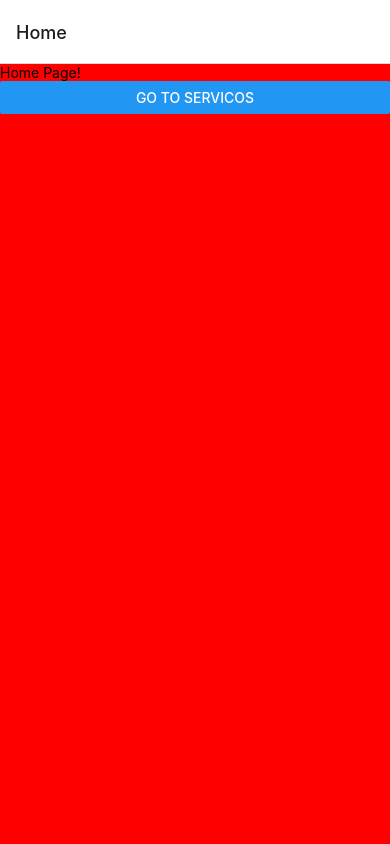
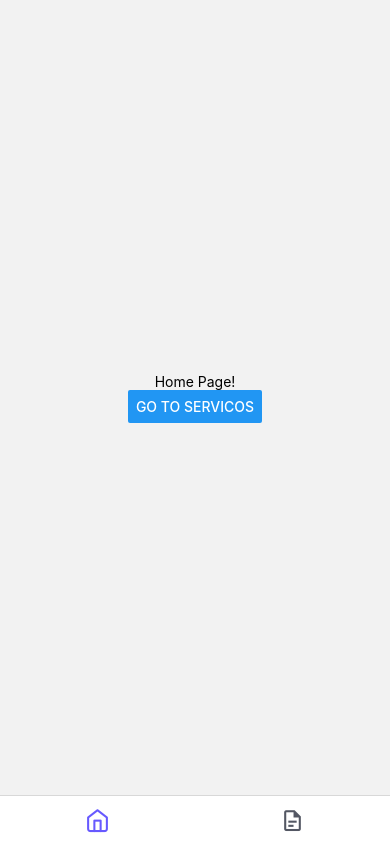
Before and after one commit to VictorJGB/teste-mobile-jr-2, a React Native app: screen / in a window 390 px wide. Built offline with nearby package versions, Linux system fonts and the light colour scheme.

Commit message:
style: Styling the tabBar icons

```diff
--- a/package.json
+++ b/package.json
@@ -12,6 +12,7 @@
   },
   "dependencies": {
     "@expo/metro-runtime": "~3.2.1",
+    "@react-navigation/bottom-tabs": "^6.6.0",
     "@react-navigation/native": "^6.1.17",
     "@react-navigation/native-stack": "^6.10.0",
     "@types/styled-components-react-native": "^5.2.5",
--- a/src/app/screens/Home/styles.ts
+++ b/src/app/screens/Home/styles.ts
@@ -1,6 +1,7 @@
-import styled from 'styled-components/native';
+import styled from 'styled-components/native'
 
 export const Container = styled.View`
   flex: 1;
-  background-color: red;
-`;
+  justify-content: center;
+  align-items: center;
+`
--- a/src/routes/index.tsx
+++ b/src/routes/index.tsx
@@ -1,19 +1,65 @@
+import React from 'react'
+
+// screens
 import HomeScreen from '@/app/screens/Home'
 import ServicosScreen from '@/app/screens/Servicos'
+
+// Themes
+import theme from '@/styles/theme'
+
+// icons
+import { Feather, MaterialCommunityIcons } from '@expo/vector-icons'
+
+// Navigation
+import { createBottomTabNavigator } from '@react-navigation/bottom-tabs'
 import { NavigationProp } from '@react-navigation/native'
-import { createNativeStackNavigator } from '@react-navigation/native-stack'
 
 export type Screens = ['Home', 'Servicos']
 export type RootStackParamList = Record<Screens[number], undefined>
 export type StackNavigation = NavigationProp<RootStackParamList>
 
-const { Navigator, Screen } = createNativeStackNavigator<RootStackParamList>()
+const { Navigator, Screen } = createBottomTabNavigator<RootStackParamList>()
+
+const themeColor = theme.light.colors
 
 export function StackRoutes() {
   return (
-    <Navigator initialRouteName="Home">
-      <Screen name="Home" component={HomeScreen} />
-      <Screen name="Servicos" component={ServicosScreen} />
+    <Navigator
+      initialRouteName="Home"
+      screenOptions={{
+        tabBarActiveTintColor: themeColor.tabButton.selected.textColor,
+        tabBarInactiveTintColor: themeColor.tabButton.unselected.textColor,
+        tabBarIconStyle: {
+          fontSize: 24,
+        },
+        tabBarShowLabel: false,
+      }}
+    >
+      <Screen
+        name="Home"
+        component={HomeScreen}
+        options={{
+          headerShown: false,
+          tabBarIcon: ({ color, size }) => {
+            return <Feather name="home" size={size} color={color} />
+          },
+        }}
+      />
+      <Screen
+        name="Servicos"
+        component={ServicosScreen}
+        options={{
+          tabBarIcon: ({ color, size }) => {
+            return (
+              <MaterialCommunityIcons
+                size={size}
+                name="file-document-outline"
+                color={color}
+              />
+            )
+          },
+        }}
+      />
     </Navigator>
   )
 }
```
Also changed, not shown: 1 other file (tests, documents, lock files or other folders).
